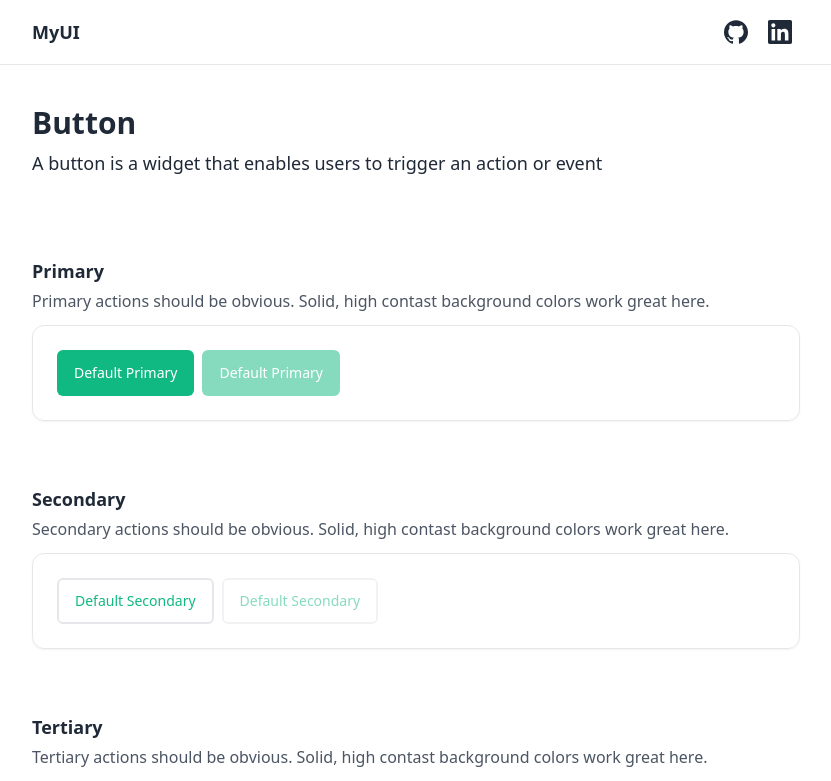
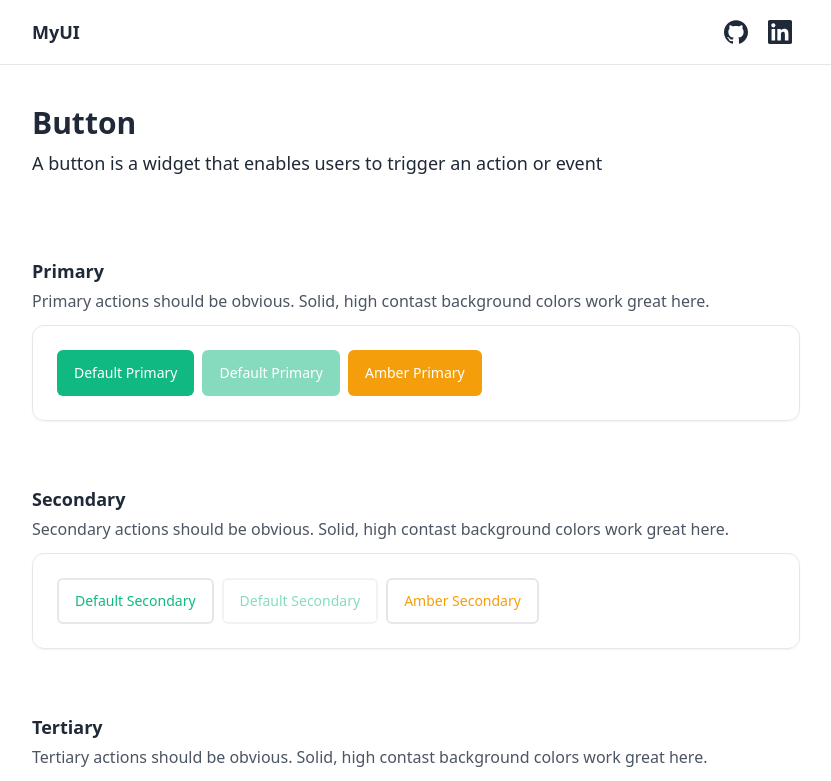
Before and after one commit to LeoGoubard/myown-uilibrary, a React (Vite) app: page / in a window 1280 px wide. Shown: the top 781 px of the page, without its empty margins (224-1055 px from the left). Built offline with nearby package versions, Linux system fonts and the light colour scheme.

Commit message:
feat: working on the buttons variants, with colors props

```diff
--- a/src/App.tsx
+++ b/src/App.tsx
@@ -20,6 +20,7 @@
 
           <Button>Default Primary</Button>
           <Button disabled>Default Primary</Button>
+          <Button colors={ { bg: 'bg-amber-500 ', hoverBg: "hover:bg-amber-600", focusRing: "focus:ring-amber-500"}}>Amber Primary</Button>
         </Section>
 
         <Section
@@ -29,6 +30,8 @@
 
           <Button variant="secondary">Default Secondary</Button>
           <Button variant="secondary" disabled>Default Secondary</Button>
+          <Button variant="secondary" colors={ { text: 'text-amber-500 ', hoverBorder: "hover:border-amber-500", hoverBg: "hover:bg-amber-500", focusRing: "focus:ring-amber-500"}}>Amber Secondary</Button>
+
 
         </Section>
 
@@ -39,6 +42,8 @@
 
           <Button variant="tertiary">Default Tertiary</Button>
           <Button variant="tertiary" disabled>Default Tertiary</Button>
+          <Button variant="tertiary" colors={ { text: 'text-amber-500 ', hoverText: "hover:text-amber-700", focusRing: "focus:ring-amber-500" }}>Amber Secondary</Button>
+
         </Section>
 
         <Section
--- a/src/components/library/Button.tsx
+++ b/src/components/library/Button.tsx
@@ -1,32 +1,60 @@
 import React from 'react'
 import { twMerge } from 'tailwind-merge'
 
+
+type PrimaryColors = {
+  bg?: string;
+  hoverBg?: string;
+  focusRing?: string;
+}
+
+type SecondaryColors = {
+  text?: string;
+  hoverBorder?: string;
+  hoverBg?: string;
+  focusRing?: string;
+}
+
+type TertiaryColors = {
+  text?: string;
+  hoverText?: string;
+  focusRing?: string;
+}
+
 type BaseButtonProps = React.ButtonHTMLAttributes<HTMLButtonElement>
 
-type ButtonProps = BaseButtonProps & {
-  variant?: "primary" | "secondary" | "tertiary" | "destructive"
+type ButtonComponent = {
+  (
+    props: BaseButtonProps & { variant?: 'primary'; colors?: PrimaryColors }
+  ): JSX.Element
+  (
+    props: BaseButtonProps & { variant?: 'secondary'; colors?: SecondaryColors }
+  ): JSX.Element
+  (
+    props: BaseButtonProps & { variant?: 'tertiary'; colors?: TertiaryColors }
+  ): JSX.Element
 }
 
-const Button: React.FC<ButtonProps> = ({ variant = "primary", ...props }) => {
+const Button: ButtonComponent = ({ variant = "primary", colors = {}, ...props }) => {
   const baseClasses: string = "inline-flex items-center justify-center gap-2 rounded-md px-4 text-sm font-medium transition-all focus:outline-none focus:ring-2 foguc:ring-offset-2 disabled:pointer-events-none disabled:opacity-50"
 
-  const generateVariantClasses = (variant: string) => {
+  const generateVariantClasses = (variant: string, colorProps: any) => {
     switch (variant) {
       case "primary":
-        return "border border-transparent py-3 text-white bg-emerald-500 hover:bg-emerald-600 focus:ring-emerald-500"
+        return `border border-transparent py-3 text-white ${colorProps.bg || "bg-emerald-500"} ${colorProps.hoverBg ||  "hover:bg-emerald-600"} ${colorProps.focusRing || "focus:ring-emerald-500"}`
 
       case "secondary":
-        return "border-2 border-gray-200 py-[0.688rem] hover:text-white text-emerald-500 hover:border-emerald-500 hover:bg-emerald-500 focus:ring-emerald-500"
+        return `border-2 border-gray-200 py-[0.688rem] hover:text-white ${colorProps.text || "text-emerald-500"} ${colorProps.hoverBorder ||  "hover:border-emerald-500"} ${colorProps.hoverBg ||  "hover:bg-emerald-500"} ${colorProps.focusRing || "focus:ring-emerald-500"}`
 
       case "tertiary":
-        return "border border-transparent py-3 underline-offset-4 ring-offset-white hover:underline text-emerald-500 hover:text-emerald-700 focus:ring-emerald-500"
+        return `border border-transparent py-3 underline-offset-4 ring-offset-white hover:underline ${colorProps.text || "text-emerald-500"} ${colorProps.hoverText || "hover:text-emerald-700"} ${colorProps.focusRing || "focus:ring-emerald-500"}`
 
       default:
         return "";
     }
   }
 
-  const variantClasses = generateVariantClasses(variant)
+  const variantClasses = generateVariantClasses(variant, colors)
   const mergedClasses = twMerge([baseClasses, variantClasses])
 
   return (
```
Also changed, not shown: .eslintrc.cjs.
